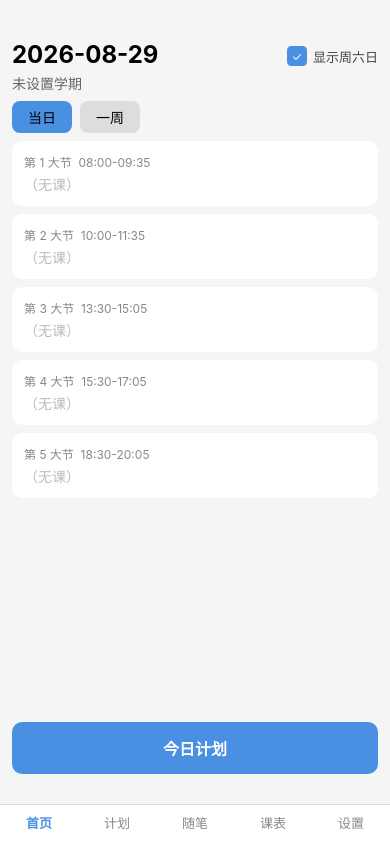
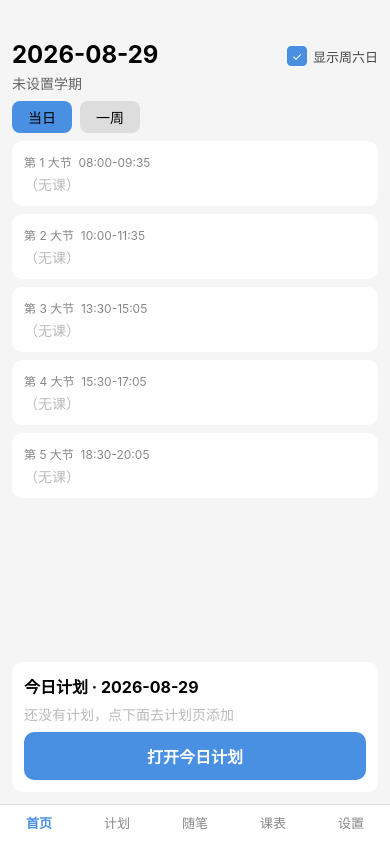
Before and after one commit to qqing9271-hub/h-course-table, a React Native app: screen / in a window 390 px wide. Built offline with nearby package versions, Linux system fonts and the light colour scheme.

Commit message:
feat: Excel网格导入(含web/真机读取)+占位符浅色+首页计划区; 修复导入后首页更新

```diff
--- /dev/null
+++ b/src/domain/excelGrid.ts
@@ -0,0 +1,82 @@
+import { Course, WeeksRule } from '../types';
+
+const DAY_HEADERS = ['星期一', '星期二', '星期三', '星期四', '星期五', '星期六', '星期日'];
+const PERIOD_LABELS: Record<string, number> = {
+  '第一大节': 1, '第二大节': 2, '第三大节': 3, '第四大节': 4, '第五大节': 5, '第六大节': 6,
+};
+
+function clean(s: string): string {
+  return String(s ?? '').replace(/\s+/g, ' ').trim();
+}
+function noSpace(s: string): string {
+  return String(s ?? '').replace(/\s+/g, '');
+}
+
+function parseWeeks(info: string): { rule: WeeksRule } {
+  const m = info.match(/([\d,\-]+)\s*\(?\[?周\]?\)?/);
+  if (!m) return { rule: { type: 'all' } };
+  const body = m[1];
+  const weeks: number[] = [];
+  for (const part of body.split(',')) {
+    const p = part.trim();
+    if (!p) continue;
+    if (p.includes('-')) {
+      const [a, b] = p.split('-').map(Number);
+      for (let w = a; w <= b; w++) weeks.push(w);
+    } else {
+      weeks.push(Number(p));
+    }
+  }
+  return { rule: { type: 'custom', weeks } };
+}
+
+export function parseScheduleGrid(grid: string[][]): { courses: Course[]; semesterName?: string } {
+  const courses: Course[] = [];
+  let semesterName: string | undefined;
+  const dayCol: Record<number, number> = {}; // column index -> weekday 1..7
+
+  for (let r = 0; r < grid.length; r++) {
+    const row = (grid[r] || []).map(String);
+    const joined = row.join(' ');
+    const mSem = joined.match(/(20\d{2}-\d{4}-\d)/);
+    if (mSem) semesterName = mSem[1];
+
+    if (row.some((s) => noSpace(s).includes('星期一'))) {
+      for (let c = 0; c < row.length; c++) {
+        const cell = noSpace(row[c]);
+        const idx = DAY_HEADERS.findIndex((h) => cell.includes(noSpace(h)));
+        if (idx >= 0) dayCol[c] = idx + 1;
+      }
+    }
+  }
+
+  for (let r = 0; r < grid.length; r++) {
+    const row = (grid[r] || []).map(String);
+    const label = noSpace(row[0] || '');
+    const bigPeriod = PERIOD_LABELS[label];
+    if (!bigPeriod) continue;
+    for (let c = 0; c < row.length; c++) {
+      const day = dayCol[c];
+      if (!day) continue;
+      const raw = String(row[c] ?? '').trim();
+      if (!raw || raw === '无') continue;
+      const lines = raw.split('\n').map(clean);
+      if (!lines[0]) continue;
+      const courseName = lines[0];
+      const teacher = lines[1] || undefined;
+      const room = lines[3] || undefined;
+      const weeksInfo = lines[2] || '';
+      const { rule } = parseWeeks(weeksInfo);
+      courses.push({
+        id: 'x' + courses.length,
+        name: courseName,
+        teacher,
+        room,
+        weekday: day,
+        bigPeriod,
+        weeksRule: rule,
+      });
+    }
+  }
+  return { courses, semesterName };
+}
--- a/src/screens/HomeScreen.tsx
+++ b/src/screens/HomeScreen.tsx
@@ -3,8 +3,11 @@ import { View, Text, TouchableOpacity, StyleSheet, ScrollView } from 'react-nati
 import { useAppStore } from '../store/appStore';
 import { currentWeek, isBeforeSemester, isAfterSemester, parseDate } from '../domain/semester';
 import { buildDayTimeline, buildWeekGrid } from '../domain/schedule';
+import { getPlansByDate } from '../domain/plans';
+import { Plan } from '../types';
 
 const WEEK_NAMES = ['', '周一', '周二', '周三', '周四', '周五', '周六', '周日'];
+const BOARD_LABELS: Record<Plan['board'], string> = { plan: '计划', doing: '进行中', done: '已完成' };
 
 function localDateStr(d: Date): string {
   const y = d.getFullYear();
@@ -17,7 +20,7 @@ function weekdayOne(d: Date): number {
 }
 
 export default function HomeScreen({ goTo }: { goTo: (tab: string) => void }) {
-  const { semester, setting, courses, setSetting } = useAppStore();
+  const { semester, setting, courses, plans, setSetting } = useAppStore();
   const [view, setView] = useState<'day' | 'week'>('day');
   const today = new Date();
   const dstr = localDateStr(today);
@@ -37,6 +40,7 @@ export default function HomeScreen({ goTo }: { goTo: (tab: string) => void }) {
   const displayDstr = localDateStr(displayDate);
   const displayWd = weekdayOne(displayDate);
   const displayWeek = inSemester ? validWeek : 1;
+  const todayPlans = getPlansByDate(plans, displayDstr);
 
   let weekText = '未设置学期';
   if (semester) {
@@ -145,9 +149,21 @@ export default function HomeScreen({ goTo }: { goTo: (tab: string) => void }) {
 
       {view === 'day' ? renderDay() : renderWeek()}
 
-      <TouchableOpacity style={styles.planBtn} onPress={() => goTo('plan')}>
-        <Text style={styles.planTxt}>今日计划</Text>
-      </TouchableOpacity>
+      <View style={styles.planCard}>
+        <Text style={styles.planCardTitle}>今日计划 · {displayDstr}</Text>
+        {todayPlans.length === 0 ? (
+          <Text style={styles.empty}>还没有计划，点下面去计划页添加</Text>
+        ) : (
+          todayPlans.slice(0, 6).map((p) => (
+            <Text key={p.id} style={styles.planItem}>
+              {BOARD_LABELS[p.board]} · {p.title}{p.completed ? '  ✓' : ''}
+            </Text>
+          ))
+        )}
+        <TouchableOpacity style={styles.planBtn} onPress={() => goTo('plan')}>
+          <Text style={styles.planTxt}>打开今日计划</Text>
+        </TouchableOpacity>
+      </View>
     </View>
   );
 }
@@ -182,6 +198,9 @@ const styles = StyleSheet.create({
   timeTxt: { fontWeight: '700', fontSize: 14 },
   timeSmall: { fontSize: 10, color: '#888', textAlign: 'center' },
   gridCell: { flex: 1, alignItems: 'center', justifyContent: 'center', padding: 2 },
-  planBtn: { marginTop: 'auto', marginBottom: 30, backgroundColor: '#4a90e2', padding: 14, borderRadius: 10, alignItems: 'center' },
+  planCard: { backgroundColor: '#fff', borderRadius: 10, padding: 12, marginTop: 10, marginBottom: 12 },
+  planCardTitle: { fontSize: 16, fontWeight: '700', marginBottom: 6 },
+  planItem: { fontSize: 14, color: '#333', marginBottom: 4 },
+  planBtn: { marginTop: 8, backgroundColor: '#4a90e2', padding: 12, borderRadius: 10, alignItems: 'center' },
   planTxt: { color: '#fff', fontSize: 16, fontWeight: '600' },
 });
--- a/src/screens/NotesScreen.tsx
+++ b/src/screens/NotesScreen.tsx
@@ -26,8 +26,8 @@ export default function NotesScreen() {
     <View style={styles.container}>
       <Text style={styles.head}>随笔 / 日记</Text>
       <View style={styles.inputBox}>
-        <TextInput style={styles.input} placeholder="标题" value={title} onChangeText={setTitle} />
-        <TextInput
+        <TextInput placeholderTextColor="rgba(150,150,150,0.45)" style={styles.input} placeholder="标题" value={title} onChangeText={setTitle} />
+        <TextInput placeholderTextColor="rgba(150,150,150,0.45)"
           style={[styles.input, { minHeight: 70 }]}
           placeholder="写点什么..."
           multiline
--- a/src/screens/ScheduleEditScreen.tsx
+++ b/src/screens/ScheduleEditScreen.tsx
@@ -7,6 +7,8 @@ import * as FileSystem from 'expo-file-system';
 import * as DocumentPicker from 'expo-document-picker';
 import * as XLSX from 'xlsx';
 import { CameraView, useCameraPermissions } from 'expo-camera';
+import { Platform } from 'react-native';
+import { parseScheduleGrid } from '../domain/excelGrid';
 import { useAppStore } from '../store/appStore';
 import { Course, WeeksRule } from '../types';
 import { serializeSchedule, parseSchedule, mapExcelRows } from '../domain/share';
@@ -14,7 +16,7 @@ import { serializeSchedule, parseSchedule, mapExcelRows } from '../domain/share'
 const WEEK_NAMES = ['', '周一', '周二', '周三', '周四', '周五', '周六', '周日'];
 
 export default function ScheduleEditScreen() {
-  const { courses, setting, setSetting, addCourse, removeCourse, importCourses } = useAppStore();
+  const { courses, setting, setSetting, addCourse, removeCourse, importCourses, replaceCourses, semester, setSemester } = useAppStore();
   const [name, setName] = useState('');
   const [teacher, setTeacher] = useState('');
   const [room, setRoom] = useState('');
@@ -68,15 +70,26 @@ export default function ScheduleEditScreen() {
       });
       if (res.canceled) return;
       const uri = res.assets[0].uri;
-      const b64 = await FileSystem.readAsStringAsync(uri, { encoding: FileSystem.EncodingType.Base64 });
-      const wb = XLSX.read(b64, { type: 'base64' });
+      let wb: any;
+      if (Platform.OS === 'web') {
+        const resp = await fetch(uri);
+        const buf = await resp.arrayBuffer();
+        wb = XLSX.read(buf, { type: 'array' });
+      } else {
+        const b64 = await FileSystem.readAsStringAsync(uri, { encoding: FileSystem.EncodingType.Base64 });
+        wb = XLSX.read(b64, { type: 'base64' });
+      }
       const sheet = wb.Sheets[wb.SheetNames[0]];
-      const rows = XLSX.utils.sheet_to_json<Record<string, unknown>>(sheet);
-      const cs = mapExcelRows(rows);
-      importCourses(cs);
-      setMsg('✅ Excel 已导入 ' + cs.length + ' 门课');
+      const grid = XLSX.utils.sheet_to_json<string[]>(sheet, { header: 1 }) as string[][];
+      const { courses: cs, semesterName } = parseScheduleGrid(grid);
+      replaceCourses(cs);
+      if (semesterName && semester) {
+        setSemester({ ...semester, name: semesterName });
+      }
+      setMsg('✅ Excel 已导入 ' + cs.length + ' 门课' + (semesterName ? '（' + semesterName + '）' : ''));
       Alert.alert('导入成功');
     } catch (e) {
+      setMsg('❌ 导入失败：' + String(e));
       Alert.alert('导入失败', String(e));
     }
   }
@@ -116,12 +129,12 @@ export default function ScheduleEditScreen() {
 
       <View style={styles.card}>
         <Text style={styles.cap}>新增课程</Text>
-        <TextInput style={styles.input} placeholder="课程名" value={name} onChangeText={setName} />
-        <TextInput style={styles.input} placeholder="教师" value={teacher} onChangeText={setTeacher} />
-        <TextInput style={styles.input} placeholder="教室" value={room} onChangeText={setRoom} />
+        <TextInput placeholderTextColor="rgba(150,150,150,0.45)" style={styles.input} placeholder="课程名" value={name} onChangeText={setName} />
+        <TextInput placeholderTextColor="rgba(150,150,150,0.45)" style={styles.input} placeholder="教师" value={teacher} onChangeText={setTeacher} />
+        <TextInput placeholderTextColor="rgba(150,150,150,0.45)" style={styles.input} placeholder="教室" value={room} onChangeText={setRoom} />
         <View style={styles.row}>
-          <TextInput style={[styles.input, { flex: 1 }]} placeholder="星期 1-7" keyboardType="numeric" value={weekday} onChangeText={setWeekday} />
-          <TextInput style={[styles.input, { flex: 1 }]} placeholder="第几大节" keyboardType="numeric" value={bigPeriod} onChangeText={setBigPeriod} />
+          <TextInput placeholderTextColor="rgba(150,150,150,0.45)" style={[styles.input, { flex: 1 }]} placeholder="星期 1-7" keyboardType="numeric" value={weekday} onChangeText={setWeekday} />
+          <TextInput placeholderTextColor="rgba(150,150,150,0.45)" style={[styles.input, { flex: 1 }]} placeholder="第几大节" keyboardType="numeric" value={bigPeriod} onChangeText={setBigPeriod} />
         </View>
         <View style={styles.row}>
           <Text style={styles.lbl}>周次:</Text>
@@ -132,7 +145,7 @@ export default function ScheduleEditScreen() {
           ))}
         </View>
         {rule === 'custom' ? (
-          <TextInput style={styles.input} placeholder="指定周，如 1,3,5" value={weeks} onChangeText={setWeeks} />
+          <TextInput placeholderTextColor="rgba(150,150,150,0.45)" style={styles.input} placeholder="指定周，如 1,3,5" value={weeks} onChangeText={setWeeks} />
         ) : null}
         <TouchableOpacity style={styles.addBtn} onPress={add}>
           <Text style={styles.addTxt}>添加</Text>
@@ -141,7 +154,7 @@ export default function ScheduleEditScreen() {
 
       <View style={styles.card}>
         <Text style={styles.cap}>导入 / 导出</Text>
-        <TextInput style={[styles.input, { minHeight: 60 }]} multiline placeholder="粘贴分享/导出的课表 JSON" value={importText} onChangeText={setImportText} />
+        <TextInput placeholderTextColor="rgba(150,150,150,0.45)" style={[styles.input, { minHeight: 60 }]} multiline placeholder="粘贴分享/导出的课表 JSON" value={importText} onChangeText={setImportText} />
         <View style={styles.row}>
           <TouchableOpacity style={styles.addBtn} onPress={exportJson}>
             <Text style={styles.addTxt}>导出JSON</Text>
--- a/src/screens/TodayPlanScreen.tsx
+++ b/src/screens/TodayPlanScreen.tsx
@@ -49,7 +49,7 @@ export default function TodayPlanScreen() {
           </TouchableOpacity>
         </View>
         {p.board === 'done' ? (
-          <TextInput
+          <TextInput placeholderTextColor="rgba(150,150,150,0.45)"
             style={styles.review}
             placeholder="写复盘..."
             defaultValue={p.review ?? ''}
@@ -72,8 +72,8 @@ export default function TodayPlanScreen() {
         </TouchableOpacity>
       </View>
       <View style={styles.inputBox}>
-        <TextInput style={styles.input} placeholder="计划名称" value={title} onChangeText={setTitle} />
-        <TextInput style={styles.input} placeholder="内容（可选）" value={content} onChangeText={setContent} />
+        <TextInput placeholderTextColor="rgba(150,150,150,0.45)" style={styles.input} placeholder="计划名称" value={title} onChangeText={setTitle} />
+        <TextInput placeholderTextColor="rgba(150,150,150,0.45)" style={styles.input} placeholder="内容（可选）" value={content} onChangeText={setContent} />
         <TouchableOpacity style={styles.addBtn} onPress={add}>
           <Text style={styles.addTxt}>+ 添加计划</Text>
         </TouchableOpacity>
--- a/src/store/appStore.ts
+++ b/src/store/appStore.ts
@@ -41,6 +41,7 @@ interface AppState {
   updateCourse: (c: Course) => void;
   removeCourse: (id: string) => void;
   importCourses: (cs: Course[]) => void;
+  replaceCourses: (cs: Course[]) => void;
   addPlan: (date: string, title: string, content?: string) => void;
   movePlanAction: (id: string, board: Plan['board']) => void;
   completePlan: (id: string, done: boolean) => void;
@@ -70,6 +71,7 @@ export const useAppStore = create<AppState>()(
         set((st) => ({ courses: st.courses.map((x) => (x.id === c.id ? c : x)) })),
       removeCourse: (id) => set((st) => ({ courses: st.courses.filter((x) => x.id !== id) })),
       importCourses: (cs) => set((st) => ({ courses: [...st.courses, ...cs] })),
+      replaceCourses: (cs) => set({ courses: cs }),
       addPlan: (date, title, content) =>
         set((st) => ({ plans: [...st.plans, createPlan(date, title, content)] })),
       movePlanAction: (id, board) => set((st) => ({ plans: movePlanFn(st.plans, id, board) })),
```
Also changed, not shown: src/screens/SettingsScreen.tsx (+4 -4 lines), 1 other file (tests, documents, lock files or other folders).
